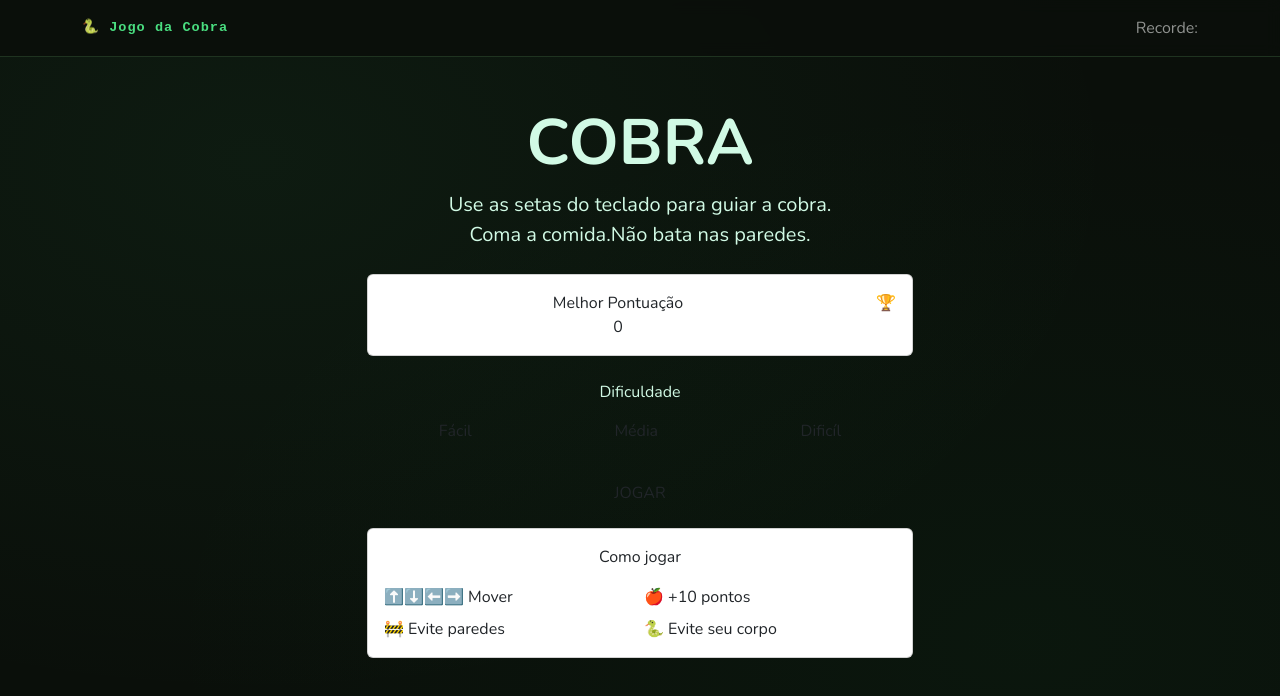
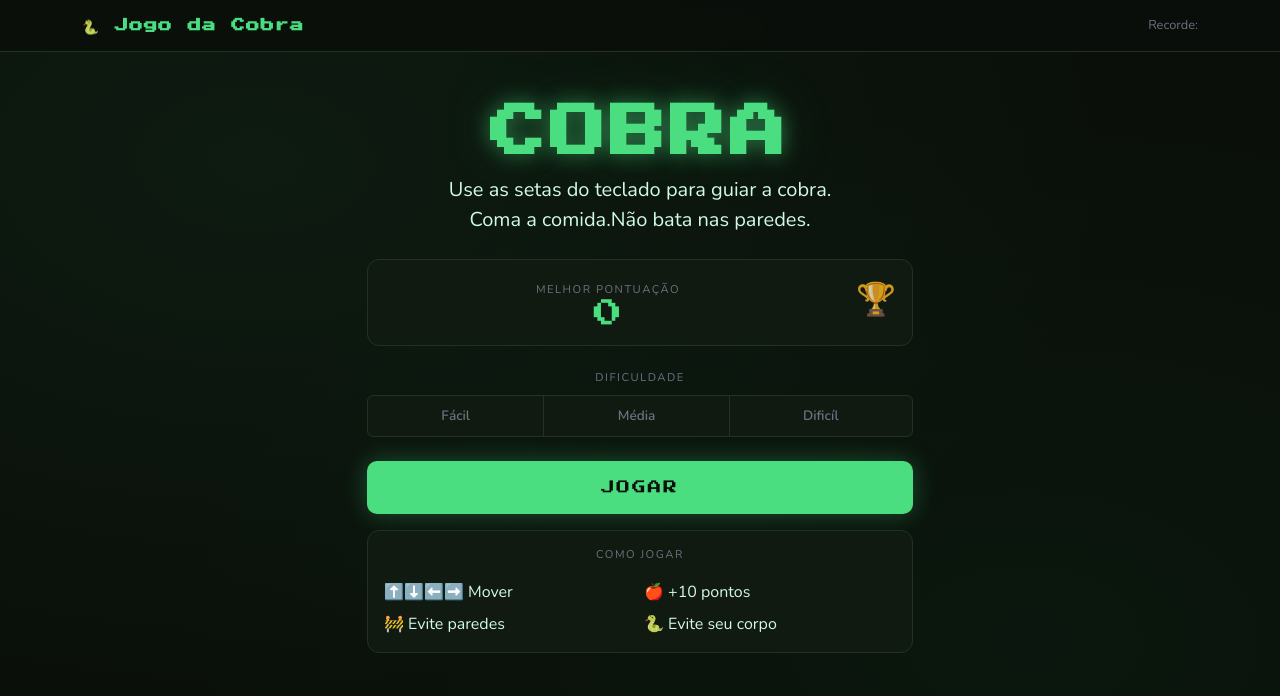
Before and after one commit to felipedmello-create/SNAKE-GAME, a plain HTML site: page index.html in a window 1280 px wide. Drawn offline with nearby package versions, Linux system fonts and the light colour scheme.

Commit message:
Game Menu completo

```diff
--- a/style.css
+++ b/style.css
@@ -1,7 +1,6 @@
-@import url('https://fonts.googleapis.com/css2?family=Nunito:ital,wght@0,200..1000;1,200..1000&display=swap');
 @import url('https://fonts.googleapis.com/css2?family=Nunito:ital,wght@0,200..1000;1,200..1000&family=Press+Start+2P&display=swap');
 
-:root{
+:root {
     --verde: #4ADE80;
     --verde-escuro: #16A34A;
     --fundo: #0A0F0A;
@@ -11,7 +10,7 @@
     --esmaecido: #6B7280;
 }
 
-*{
+* {
     box-sizing: border-box;
     margin: 0;
     padding: 0;
@@ -27,6 +26,7 @@ body {
         radial-gradient(ellipse at 80% 80%, rgba(22, 163, 74, 0.05) 0%, transparent 60%);
 }
 
+/*NAVBAR*/
 .navbar {
     background: rgba(10, 15, 10, 0.9);
     border-bottom: 1px solid var(--borda);
@@ -34,8 +34,112 @@ body {
 }
 
 .navbar-brand {
-    font-family: "Press Sart 2P", monospace;
+    font-family: "Press Start 2P", monospace;
     font-size: 0.85rem !important;
     color: var(--verde) !important;
     letter-spacing: 1px;
 }
+
+.navbar-text {
+    font-size: 0.8rem;
+    color: var(--esmaecido);
+}
+
+/*TÍTULO*/
+.titulo-jogo {
+    font-family: 'Press Start 2P', monospace;
+    font-size: clamp(2rem, 8vw, 3.5rem) !important;
+    color: var(--verde);
+    text-shadow:
+    0 0 20px rgba(74, 222, 128, 0.5),
+    0 0 60px rgb(74, 222, 128, 0.2);
+    line-height: 1.2;
+    letter-spacing: 4px;
+}
+
+subtitulo {
+    color: var(--esmaecido);
+    font-size: 0.9rem;
+    line-height: 1.7;
+}
+
+/*CARDS*/
+
+.card-recorde, .card-instrucoes {
+    background: var(--fundo-card);
+    border: 1px solid var(--borda);
+    border-radius: 12px;
+    color: var(--texto);
+}
+
+.label-card {
+    font-size: 0.7rem;
+    text-transform: uppercase;
+    letter-spacing: 1.5px;
+    color: var(--esmaecido);
+    margin-bottom: 4px;
+}
+
+.valor-recorde {
+    font-family: "Press Start 2P", monospace;
+    font-size: 1.8rem;
+    color: var(--verde);
+    line-height: 1;
+}
+
+.icone-trofeu {
+    font-size: 2rem;
+    opacity: 0.8;
+}
+
+/*DIFICULDADE*/
+.label-secao {
+    font-size: 0.7rem;
+    text-transform: uppercase;
+    letter-spacing: 1.5px;
+    color: var(--esmaecido);
+}
+
+.btn-outline-dif {
+    background: var(--fundo-card);
+    border-color: var(--borda);
+    color: var(--esmaecido);
+    font-weight: 600;
+    font-size: 0.85rem;
+    padding: 10px;
+    transform: all 0.2s;
+}
+
+.btn-check:checked + .btn-outline-dif {
+    background-color: var(--verde-escuro);
+    border-color: var(--verde);
+    color: white;
+}
+
+.btn-outline-dif:hover {
+    background: #1a2e1a !important;
+    border-color: var(--verde) !important;
+    color: var(--verde) !important;
+}
+
+.btn-jogar {
+    font-family: 'Press Start 2P';
+    font-size: 0.85rem;
+    background-color: var(--verde);
+    color: #0A0F0A;
+    border: none;
+    border-radius: 10px;
+    padding: 16px;
+    letter-spacing: 2px;
+    text-decoration: none;
+    display: block;
+    transition: all 0.2s;
+    box-shadow: 0 0 24px rgba(74, 222, 128, 0.3);
+}
+
+.btn-jogar:hover {
+    background: #86efac;
+    color: #0a0f0a;
+    box-shadow: 0 0 40px rgba(74, 222, 128, 0.5);
+    transform: translateY(-2px);
+}
```
